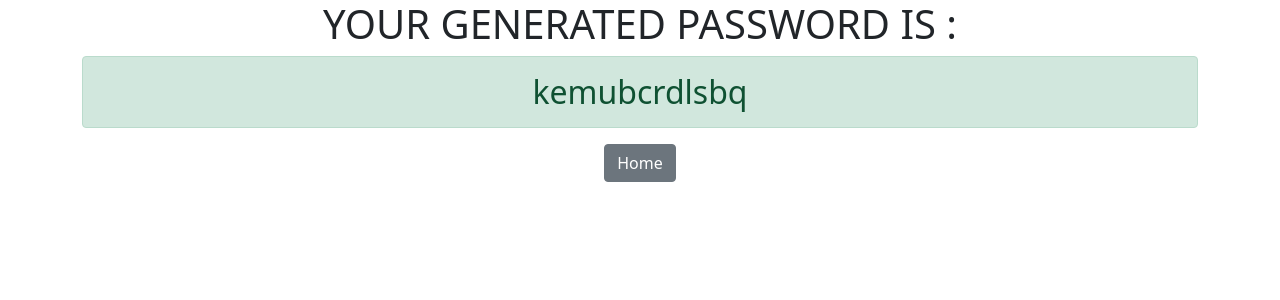
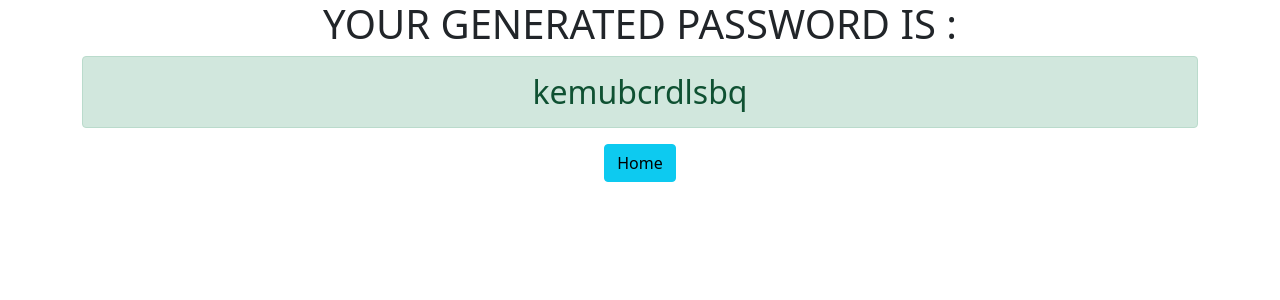
Before and after one commit to milankp07/django3-password-generator, a Django app: page /password/ in a window 1280 px wide. Shown: the top 300 px of the page. Run offline with Django 3.2, Linux system fonts and the light colour scheme.

Commit message:
Made some tweaks

```diff
--- a/generator/templates/generator/password.html
+++ b/generator/templates/generator/password.html
@@ -10,7 +10,7 @@
     <div class="container text-center">
     <h1>YOUR GENERATED PASSWORD IS :</h1>
     <h2 class="alert alert-success">{{password}}</h2>
-    <a href="{% url 'home'%}" class="btn btn-secondary">Home</a>
+    <a href="{% url 'home'%}" class="btn btn-info">Home</a>
     </div>
 </body>
 </html>
```
